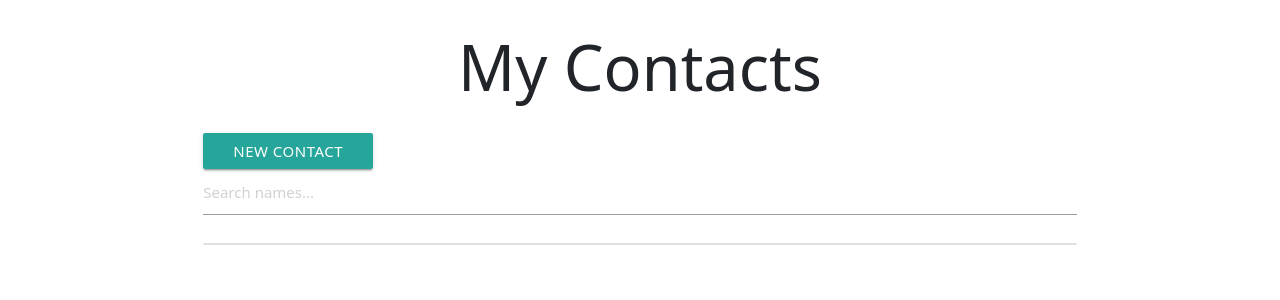
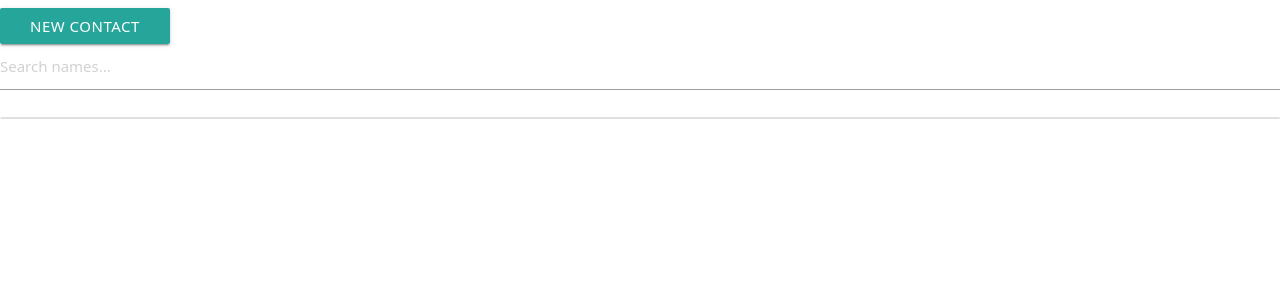
Before and after one commit to ajagyabeng/Javascript-Projects, a Flask app: page / in a window 1280 px wide. Shown: the top 300 px of the page. Run offline with Flask 2, Linux system fonts and the light colour scheme; data that the repository does not hold is empty; some libraries are stand-ins or nearby versions.

Commit message:
Refactor structure

```diff
--- a/Contact List/templates/index.html
+++ b/Contact List/templates/index.html
@@ -2,13 +2,8 @@
 
 <body>
   {% block content %}
-  <div class="container">
-    <h1 class="center-align">
-      My Contacts
-    </h1>
-
   <!-- New contact button -->
-    <input type="button" id="new-contact" class="btn btn-primary mt-2" value="New Contact">
+  <a href="{{ url_for('add_contact') }}" id="new-contact" class="btn btn-primary mt-2">New Contact</a>
 
   <!-- Search Input -->
   <input type="text" id="filter-input" placeholder="Search names...">
@@ -16,11 +11,8 @@
   <ul class="collection with-header" id="names">
 
   </ul>
-  </div>
   {% endblock %}
   {% block script %}
   <script src="../static/js/main.js" type="module"></script>
   {% endblock %}
 </body>
-
-</html>
```
Lines whose indentation alone changed are shown as unchanged.
